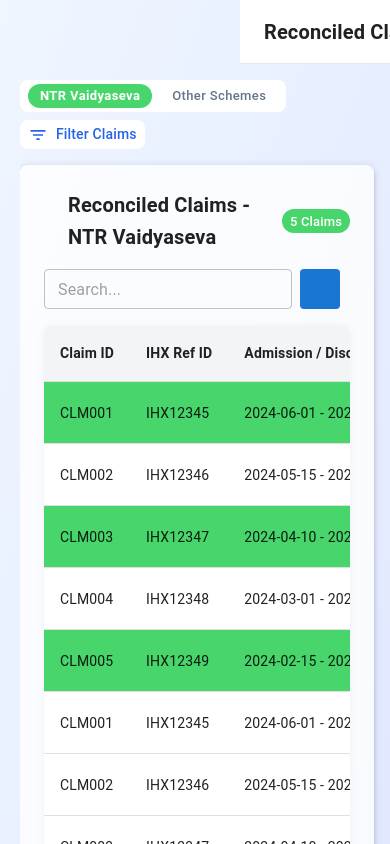
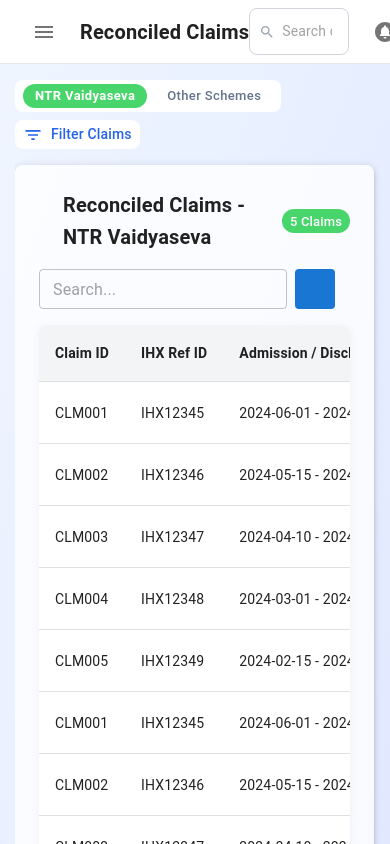
Before and after one commit to lavanyayarlagadda/Clamis_Traking, a React (Vite) app in the folder claims/: page /reconciled in a window 390 px wide. Shown: the top 844 px of the page. Built offline with nearby package versions, Linux system fonts and the light colour scheme; some icons are missing.

Commit message:
Implemented the responsive header and sideBar

```diff
--- a/claims/src/layout/AppLayout.tsx
+++ b/claims/src/layout/AppLayout.tsx
@@ -1,24 +1,24 @@
-import React, { useState } from 'react';
-import { Box, CssBaseline } from '@mui/material';
-import Header from './header';
-import Sidebar from './sideBar';
-import { Outlet, useLocation } from 'react-router-dom';
+import React, { useState } from "react";
+import { Box, CssBaseline } from "@mui/material";
+import Header from "./header";
+import Sidebar from "./sideBar";
+import { Outlet, useLocation } from "react-router-dom";
 
 const AppLayout = () => {
   const location = useLocation();
   const [isOpen, setIsOpen] = useState(true);
   const [mobileOpen, setMobileOpen] = useState(false);
 
-  const activeTab = location.pathname.split('/')[1] || 'dashboard';
+  const activeTab = location.pathname.split("/")[1] || "dashboard";
   console.log("activeTab", activeTab);
 
   return (
     <Box
       sx={{
-        minHeight: '100vh',            // Tailwind: min-h-screen
-        display: 'flex',               // Tailwind: flex
-        width: '100%',                 // Tailwind: w-full
-        backgroundImage: 'linear-gradient(to bottom right, #eff6ff, #e0e7ff)', // from-blue-50 to-indigo-100
+        minHeight: "100vh",
+        display: "flex",
+        width: "100%",
+        backgroundImage: "linear-gradient(to bottom right, #eff6ff, #e0e7ff)",
       }}
     >
       <CssBaseline />
@@ -40,18 +40,20 @@ const AppLayout = () => {
         handleMobileToggle={() => setMobileOpen(false)}
       />
 
-      {/* MAIN CONTENT */}
       <Box
         component="main"
-        sx={{
+        sx={(theme) => ({
           flexGrow: 1,
           mt: 9,
-          ml: `${isOpen ? 20 : 20}px`,
+          ml: {
+            xs: "15px",
+            sm: `20px`,
+          },
           pr: 2,
-          transition: 'margin-left 0.3s ease',
-          overflow: 'hidden',
+          transition: "margin-left 0.3s ease",
+          overflow: "hidden",
           mb: 2,
-        }}
+        })}
       >
         <Outlet />
       </Box>
--- a/claims/src/layout/header.tsx
+++ b/claims/src/layout/header.tsx
@@ -11,7 +11,7 @@ import {
   useMediaQuery,
   useTheme,
 } from '@mui/material';
-import { CircleNotifications, Search } from '@mui/icons-material';
+import { CircleNotifications, Search, Menu as MenuIcon } from '@mui/icons-material';
 
 interface HeaderProps {
   isSidebarOpen: boolean;
@@ -47,21 +47,26 @@ const Header: React.FC<HeaderProps> = ({ isSidebarOpen, currentTab, onSidebarTog
       sx={{
         backgroundColor: 'white',
         borderBottom: '1px solid #e5e7eb',
-        width: `calc(100% - ${isSidebarOpen ? 240 : 60}px)`,
-        ml: `${isSidebarOpen ? 240 : 60}px`,
+        width: {
+          xs: '100%',
+          sm: `calc(100% - ${isSidebarOpen ? 240 : 60}px)`,
+        },
+        ml: {
+          xs: 0,
+          sm: `${isSidebarOpen ? 240 : 60}px`,
+        },
         transition: 'all 0.3s ease',
       }}
     >
       <Toolbar sx={{ justifyContent: 'space-between', px: 3, py: 1 }}>
         {/* Left Section: Icon or Title */}
         <Box display="flex" alignItems="center" gap={2}>
-
-          <Typography
-            variant="h6"
-            color="text.primary"
-            fontWeight={600}
-            noWrap
-          >
+          {isMobile && (
+            <IconButton onClick={onSidebarToggle}>
+              <MenuIcon />
+            </IconButton>
+          )}
+          <Typography variant="h6" color="text.primary" fontWeight={600} noWrap>
             {getHeaderTitle(currentTab)}
           </Typography>
         </Box>
@@ -89,14 +94,14 @@ const Header: React.FC<HeaderProps> = ({ isSidebarOpen, currentTab, onSidebarTog
                 border: '1px solid #d1d5db',
                 borderRadius: '8px',
                 fontSize: '14px',
-                width: isMobile ? '120px' : '220px',
+                width: { xs: '100px', sm: '150px', md: '220px' },
               }}
             />
           </Box>
 
           <IconButton>
             <Badge variant="dot" color="error">
-              <CircleNotifications  />
+              <CircleNotifications />
             </Badge>
           </IconButton>
 
--- a/claims/src/layout/sideBar.tsx
+++ b/claims/src/layout/sideBar.tsx
@@ -11,10 +11,8 @@ import {
   Typography,
   useTheme,
   useMediaQuery,
-  Box,
 } from '@mui/material';
 import {
-  Menu as MenuIcon,
   ChevronLeft,
   ChevronRight,
   LocalActivity,
@@ -22,9 +20,8 @@ import {
   LockClock,
   Group,
   HealthAndSafety,
-  InsertDriveFile
+  InsertDriveFile,
 } from '@mui/icons-material';
-
 import { Link, useLocation } from 'react-router-dom';
 
 interface SidebarProps {
@@ -40,19 +37,23 @@ const drawerWidth = 240;
 
 const menuItems = [
   { id: 'dashboard', label: 'Dashboard', icon: LocalActivity, color: '#3b82f6' },
-  { id: 'reports', label: 'Reports & Analytics', icon: InsertDriveFile, color: '#22c55e' }, // ✅ FIXED
+  { id: 'reports', label: 'Reports & Analytics', icon: InsertDriveFile, color: '#22c55e' },
   { id: 'reconciled', label: 'Reconciled Claims', icon: Check, color: '#6366f1' },
   { id: 'unreconciled', label: 'Unreconciled Claims', icon: LockClock, color: '#ef4444' },
   { id: 'workQueue', label: 'Work Queue', icon: Group, color: '#a855f7' },
 ];
 
-
-
 const DrawerContent = ({
   isOpen,
   activeTab,
   setActiveTab,
-}: Pick<SidebarProps, 'isOpen' | 'activeTab' | 'setActiveTab'>) => {
+  handleMobileToggle,
+}: {
+  isOpen: boolean;
+  activeTab: string;
+  setActiveTab: (tab: string) => void;
+  handleMobileToggle: () => void;
+}) => {
   const location = useLocation();
 
   return (
@@ -67,7 +68,10 @@ const DrawerContent = ({
             key={item.id}
             component={Link}
             to={`/${item.id}`}
-        onClick={() => setActiveTab(item.id)}
+            onClick={() => {
+              setActiveTab(item.id);
+              if (window.innerWidth < 600) handleMobileToggle();
+            }}
             selected={selected}
             sx={{
               justifyContent: isOpen ? 'initial' : 'center',
@@ -113,20 +117,17 @@ const DrawerContent = ({
         );
       })}
     </List>
-
   );
 };
 
-
-
-const Sidebar = ({
+const Sidebar: React.FC<SidebarProps> = ({
   activeTab,
   setActiveTab,
   isOpen,
   setIsOpen,
   mobileOpen,
   handleMobileToggle,
-}: SidebarProps) => {
+}) => {
   const theme = useTheme();
   const isMobile = useMediaQuery(theme.breakpoints.down('sm'));
 
@@ -142,13 +143,22 @@ const Sidebar = ({
           sx={{
             '& .MuiDrawer-paper': {
               width: drawerWidth,
+              boxSizing: 'border-box',
             },
           }}
         >
+          <Toolbar sx={{ justifyContent: 'space-between', px: 2 }}>
+            <Typography variant="h6">HealthCare</Typography>
+            <IconButton onClick={handleMobileToggle}>
+              <ChevronLeft />
+            </IconButton>
+          </Toolbar>
+          <Divider />
           <DrawerContent
             isOpen={true}
             activeTab={activeTab}
             setActiveTab={setActiveTab}
+            handleMobileToggle={handleMobileToggle}
           />
         </Drawer>
       )}
@@ -165,11 +175,10 @@ const Sidebar = ({
               width: isOpen ? drawerWidth : 60,
               transition: 'width 0.3s',
               overflowX: 'hidden',
+              boxSizing: 'border-box',
             },
           }}
         >
-
-
           <Toolbar
             sx={{
               justifyContent: isOpen ? 'space-between' : 'center',
@@ -183,21 +192,24 @@ const Sidebar = ({
               <Typography variant="h6" noWrap>
                 HealthCare
               </Typography>
-  ) }
-
+            )}
             <IconButton onClick={() => setIsOpen(!isOpen)}>
-    {isOpen ? <ChevronLeft /> :<>
-    <HealthAndSafety  />
-   <ChevronRight /></>}
+              {isOpen ? (
+                <ChevronLeft />
+              ) : (
+                <>
+                  <HealthAndSafety />
+                  <ChevronRight />
+                </>
+              )}
             </IconButton>
-
           </Toolbar>
-
           <Divider />
           <DrawerContent
             isOpen={isOpen}
             activeTab={activeTab}
             setActiveTab={setActiveTab}
+            handleMobileToggle={handleMobileToggle}
           />
         </Drawer>
       )}
--- a/claims/src/pages/Reconciled/data.ts
+++ b/claims/src/pages/Reconciled/data.ts
@@ -13,7 +13,7 @@ export const reconciledClaimsNTR = [
     insuranceCompany: "ICICI Lombard",
     status: "Settled",
     paymentDate: "2024-06-10",
-    manualReconciled: true,
+    manualReconciled: false,
   },
   {
     claimId: "CLM002",
@@ -45,7 +45,7 @@ export const reconciledClaimsNTR = [
     insuranceCompany: "Religare",
     status: "Settled",
     paymentDate: "2024-04-20",
-    manualReconciled: true,
+    manualReconciled: false,
   },
   {
     claimId: "CLM004",
@@ -59,7 +59,7 @@ export const reconciledClaimsNTR = [
     utrNo: "UTR004",
     chequeNumber: "CHQ004",
     insuranceCompany: "ICICI Lombard",
-    status: "Pending",
+    status: "Settled",
     paymentDate: "2024-03-10",
     manualReconciled: false,
   },
@@ -77,7 +77,7 @@ export const reconciledClaimsNTR = [
     insuranceCompany: "Star Health",
     status: "Settled",
     paymentDate: "2024-02-25",
-    manualReconciled: true,
+    manualReconciled: false,
   }
 ];
 
```
Lines whose indentation alone changed are shown as unchanged.
